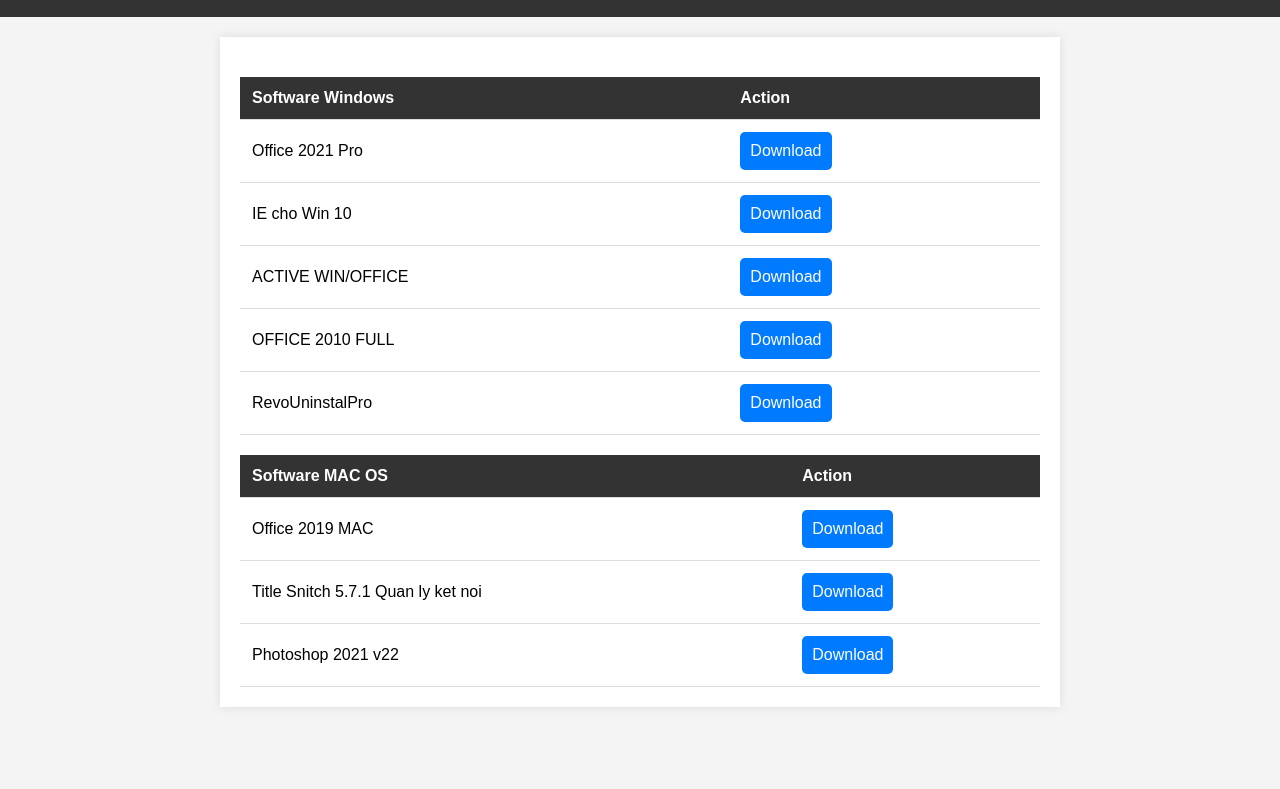
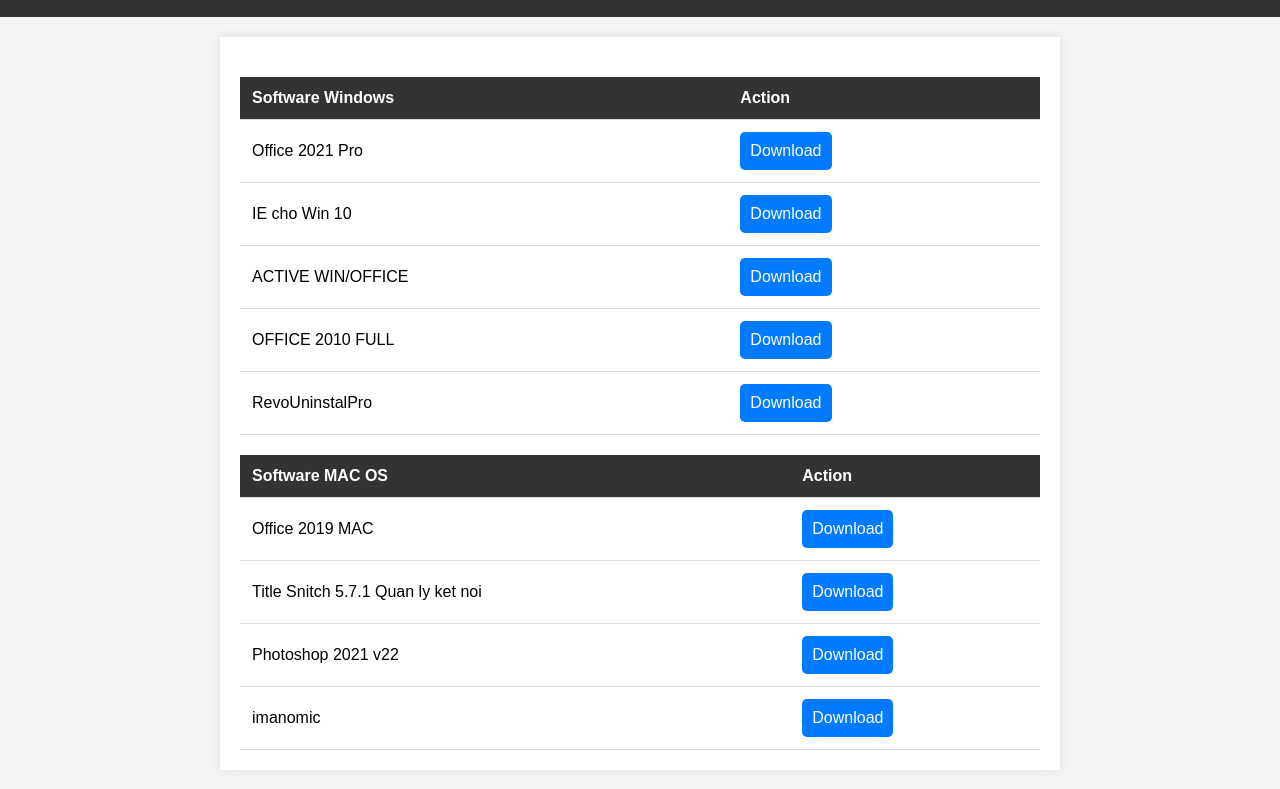
Before and after one commit to botchien20080/chiasesoft, a plain HTML site: page index.html in a window 1280 px wide. Shown: the part 95-884 px from the top of the page. Before the commit the page ends 822 px from the top, so only its background shows below. Drawn offline with Linux system fonts and the light colour scheme.

Commit message:
Update index.html
add

```diff
--- a/index.html
+++ b/index.html
@@ -118,7 +118,10 @@
                     <td>Photoshop 2021 v22 </td>
                     <td><a class="download-btn" href="https://bit.ly/Photoshop2021v22MAC" target="_blank">Download</a></td>
                 </tr>
-
+                <tr>
+                    <td>imanomic </td>
+                    <td><a class="download-btn" href="https://bit.ly/Imagenomic2021" target="_blank">Download</a></td>
+                </tr>
                 <!-- Add more software items as needed -->
             </tbody>
         </table>
```
